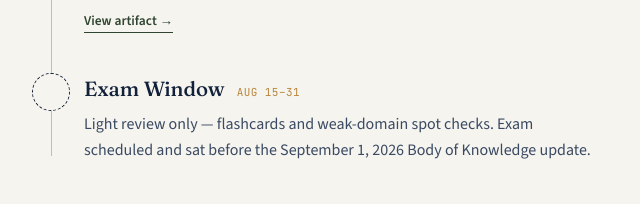
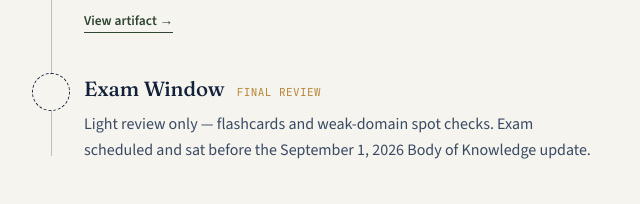
Before and after one commit to mandrade-123/mandrade-123.github.io, a plain HTML site: page index.html in a window 1280 px wide. Shown: the part 2196-2400 px from the top of the page, 176-816 px from the left. Drawn offline with nearby package versions, Linux system fonts and the light colour scheme.

Commit message:
Update index.html
Deleted exam dates

```diff
--- a/index.html
+++ b/index.html
@@ -602,7 +602,7 @@
             <div class="seal"></div>
             <div class="entry-head">
               <h3>Exam Window</h3>
-              <span class="domain-tag">Aug 15–31</span>
+              <span class="domain-tag">Final Review</span>
             </div>
             <p class="desc">
               Light review only — flashcards and weak-domain spot checks. Exam scheduled and sat
```
